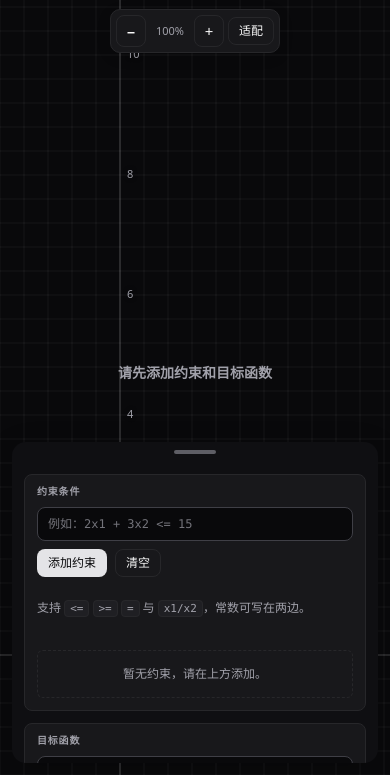
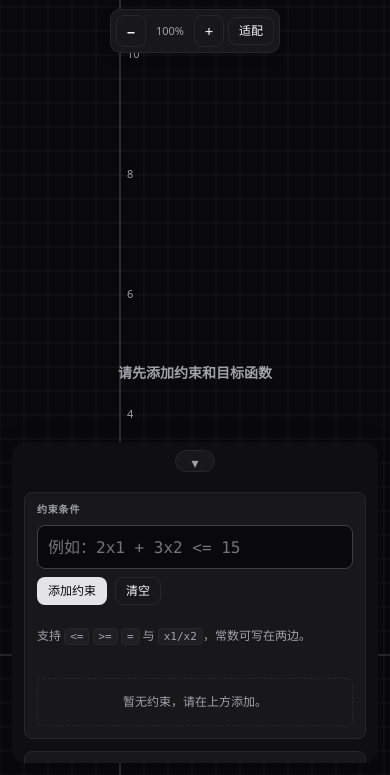
Before and after one commit to sheshuyu/OperationsResearch, a website: page tools/index.html in a window 390 px wide. Shown: the part 69-844 px from the top of the page. Drawn offline with nearby package versions, Linux system fonts and the light colour scheme.

Commit message:
优化界面

```diff
--- a/tools/index.html
+++ b/tools/index.html
@@ -455,6 +455,10 @@ canvas.objective-dragging { cursor: ns-resize; }
     box-shadow: 0 6px 20px rgba(0, 0, 0, 0.10);
   }
   .topbar-brand { display: flex; }
+  .input, .input-mono {
+    min-height: 44px;
+    font-size: 16px;
+  }
 
   .sidebar {
     position: fixed;
@@ -484,18 +488,20 @@ canvas.objective-dragging { cursor: ns-resize; }
   .sidebar .brand .sidebar-toggle {
     pointer-events: auto;
     margin-left: 0;
-    width: 42px;
-    height: 4px;
-    min-height: 4px;
+    width: 40px;
+    height: 22px;
+    min-height: 22px;
     padding: 0;
     border-radius: 999px;
-    background: var(--muted-foreground);
-    border: 0;
+    background: var(--card);
+    border: 1px solid var(--border);
     font-size: 0;
-    opacity: 0.55;
   }
   .sidebar .brand .sidebar-toggle::after {
-    content: '';
+    content: '▾';
+    font-size: 14px;
+    line-height: 1;
+    color: var(--muted-foreground);
   }
   .sidebar .section { margin: 12px 12px 0; }
 
```
